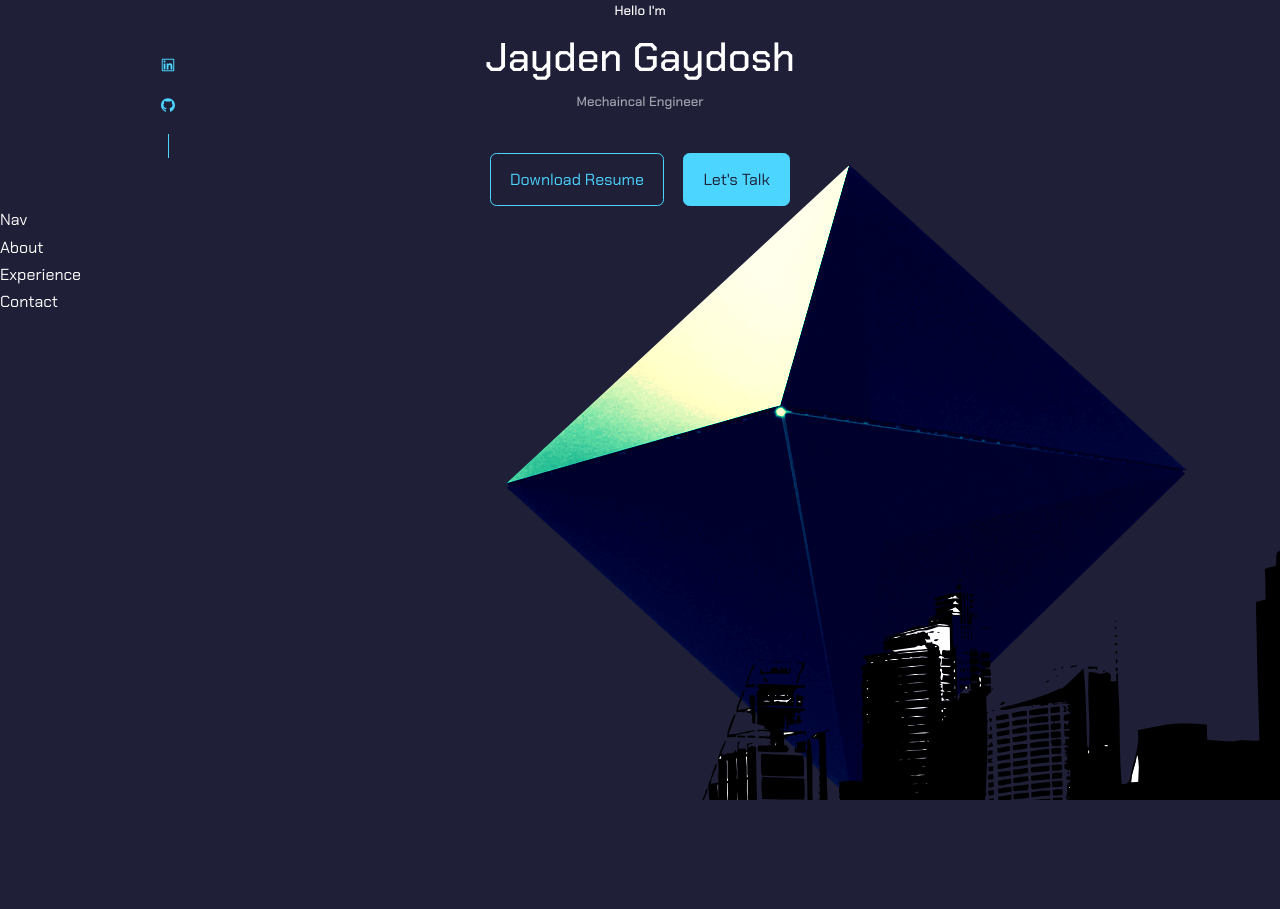
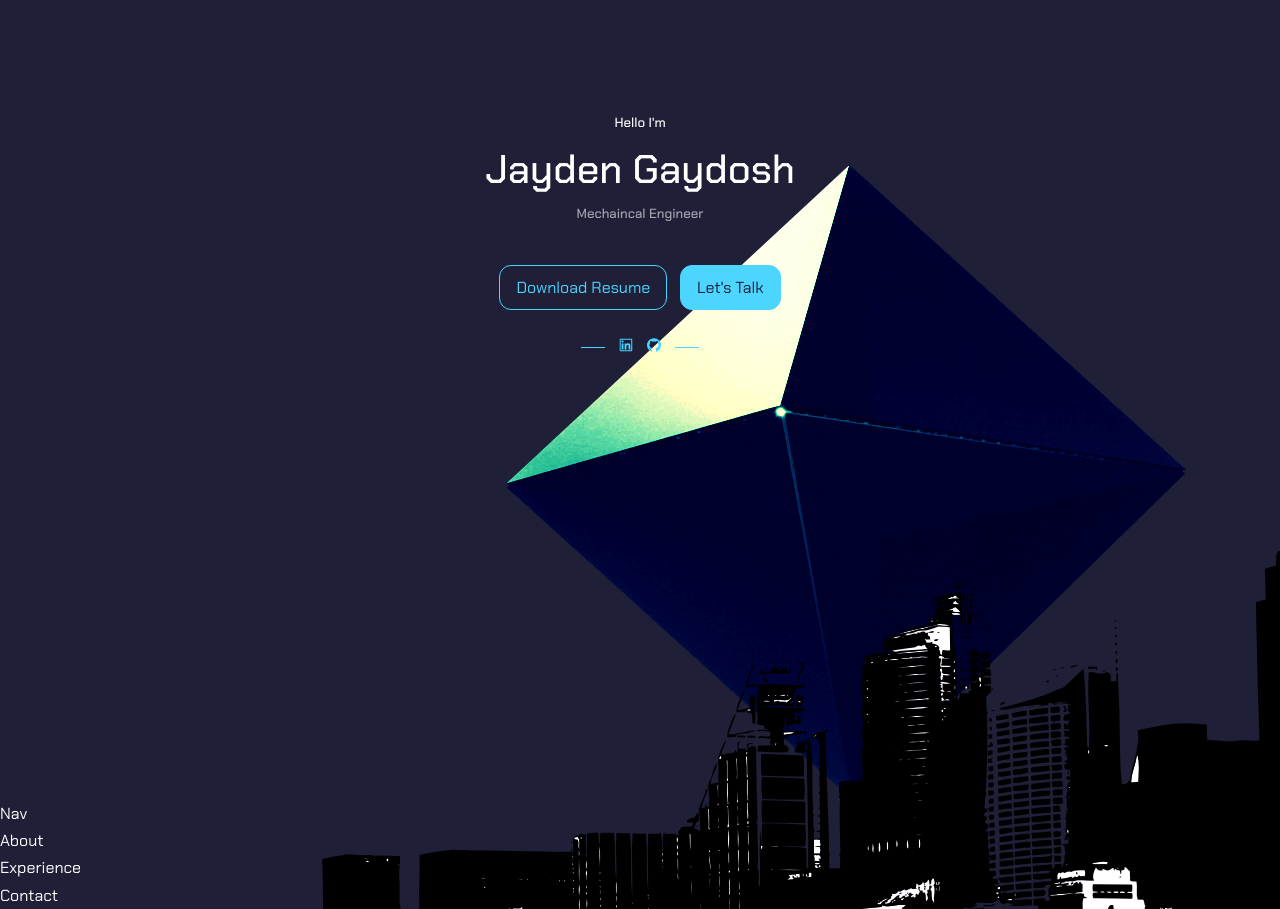
Before and after one commit to Jaydosh/react-portfolio-website, a React (Create React App) app in the folder react-portfolio-website-1/: page / in a window 1280 px wide. Before the commit the page ends 800 px from the top, so only its background shows below. Built offline with nearby package versions, Linux system fonts and the light colour scheme.

Commit message:
tweaking css for header

```diff
--- a/react-portfolio-website-1/src/components/Header/Header.css
+++ b/react-portfolio-website-1/src/components/Header/Header.css
@@ -1,4 +1,4 @@
-yheader {
+header {
     height: 100vh;
     padding-top: 7rem;
     overflow: hidden;
@@ -15,25 +15,33 @@ yheader {
 .cta {
     margin-top: 2.5rem;
     display: flex;
-    gap: 1.2rem;
+    gap: 0.8rem;
     justify-content: center;
 }
 
 /* ==================== Header Socials ================ */
 
 .header__socials {
-    display: flex;
-    flex-direction:  column;
+    display:inline-flex;
+    flex-direction:  row;
     align-items: center;
     gap: 0.8rem;
-    position: absolute;
+    position: bottom;
     left: 0;
     bottom: 3rem;
+    margin-top: 1.5rem;
 }
 
 .header__socials::after {
     content: "";
-    width: 1px;
-    height: 1.5rem;
+    width: 1.5rem;
+    height: 1px;
     background: var(--color-primary);
 }
+
+.header__socials::before {
+    content: "";
+    width: 1.5rem;
+    height: 1px;
+    background: var(--color-primary);
+}
--- a/react-portfolio-website-1/src/index.css
+++ b/react-portfolio-website-1/src/index.css
@@ -95,8 +95,8 @@ a:hover {
     width: max-content;
     display: inline-block;
     color: var(--color-primary);
-    padding: 0.75rem 1.2rem;
-    border-radius: 0.4rem;
+    padding: 0.50rem 1rem;
+    border-radius: 0.75rem;
     cursor: pointer;
     border: 1px solid var(--color-primary);
     transition: var(--transition);
```
